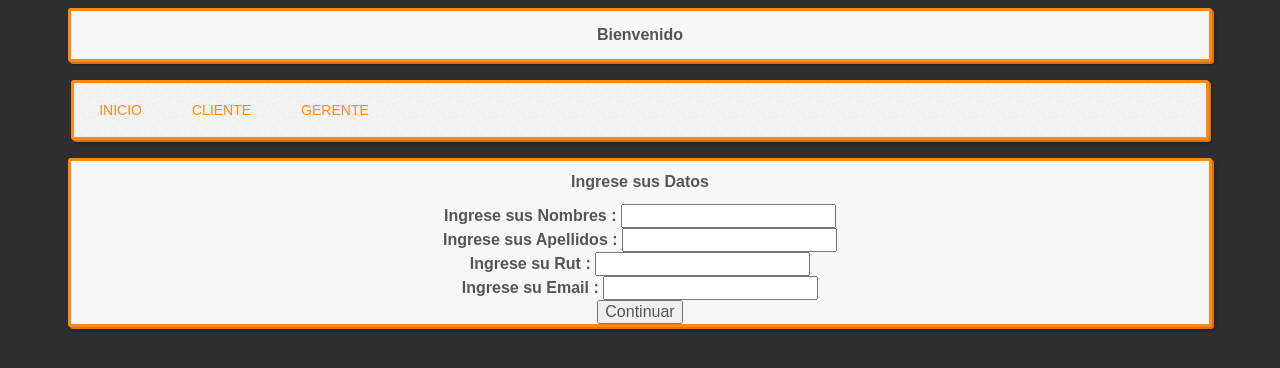
After one commit to risbonavi/Gpi-Experto, a PHP site: page /php/ingreso.php in a window 1280 px wide. The commit adds this page. Shown: the top 368 px of the page. Run offline with PHP 8.4, Linux system fonts and the light colour scheme; some libraries are stand-ins or nearby versions.

Commit message:
Agregada vista ingreso

```diff
--- a/index.php
+++ b/index.php
@@ -25,8 +25,8 @@ session_start();
 
 	<div id='cssmenu'>
 <ul>
-   <li><a href='index.php'>Inicio</a></li>
-   <li><a href='php/cliente.php'>Cliente</a></li>
+    <li><a href='index.php'>Inicio</a></li>
+   <li><a href='php/ingreso.php'>Cliente</a></li>
    <li><a href='php/gerente.php'>Gerente</a></li>
 
 </ul>
--- /dev/null
+++ b/php/ingreso.php
@@ -0,0 +1,67 @@
+<?php
+session_start();
+?>
+
+<!DOCTYPE HTML>
+<html>
+  <head><meta http-equiv="Content-Type" content="text/html; charset=utf-8">
+   <title>Test</title>
+
+   <!--para el menu-->
+   <!--<link rel='stylesheet' type='text/css' href='styles_menu.css' />-->
+   <link rel='stylesheet' type='text/css' href='../css/styles_menu.css' />
+   <!--otros estilos-->
+   <link rel='stylesheet' type='text/css' href='../css/style_propios.css' />
+   <script type='text/javascript' src='../js/script.js'></script>
+   <script src='http://ajax.googleapis.com/ajax/libs/jquery/1.10.2/jquery.min.js'></script>
+
+   </head>
+
+   <body>
+
+    <div class="bienvenida"><h3>Bienvenido <?php echo @$_SESSION['userx'];?></h3></div>
+	</br>
+
+	<?php
+	include ("../menu2.php");
+	?>
+
+
+
+
+        <form method="POST" action="">
+
+            <div class="bienvenida">
+
+            <h2>Ingrese sus Datos</h2>
+            <div>
+                <strong>Ingrese sus Nombres : </strong>
+            <input type="text" name=nombres" required=""><br>
+                <strong>Ingrese sus Apellidos : </strong>
+            <input type="text" name=apellidos" required=""><br>
+                <strong>Ingrese su Rut : </strong>
+            <input type="text" name=rut"><br>
+                <strong>Ingrese su Email : </strong>
+            <input type="text" name=email"><br>
+            </div>
+
+            <input type=submit name="btnContinuar" value="Continuar" required=""><br>
+	</div>
+
+        </form>
+
+
+
+
+        <?php
+		if(@$_REQUEST['btnContinuar']=="Continuar"){
+
+                        echo "<script language='JavaScript'>location = 'cliente.php'</script>";
+                }
+
+		?>
+
+
+
+</body>
+</html>
```
